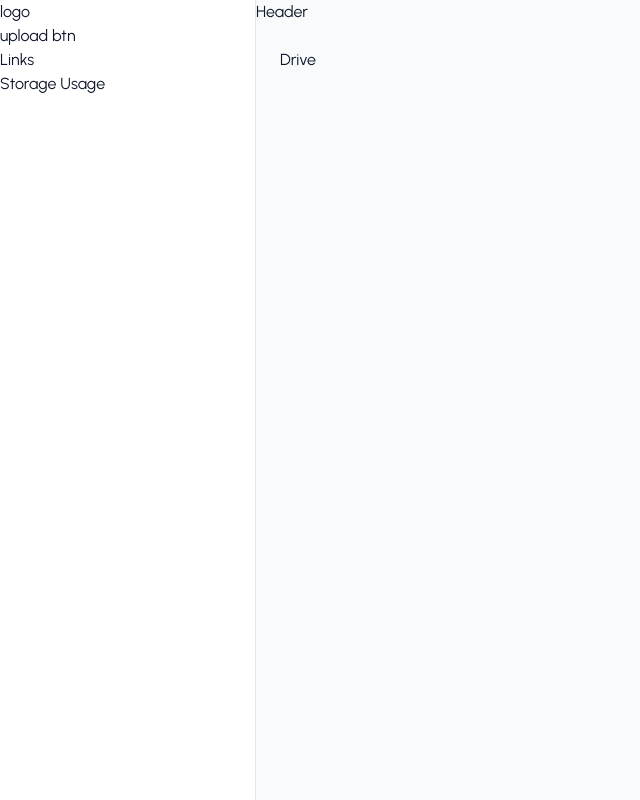
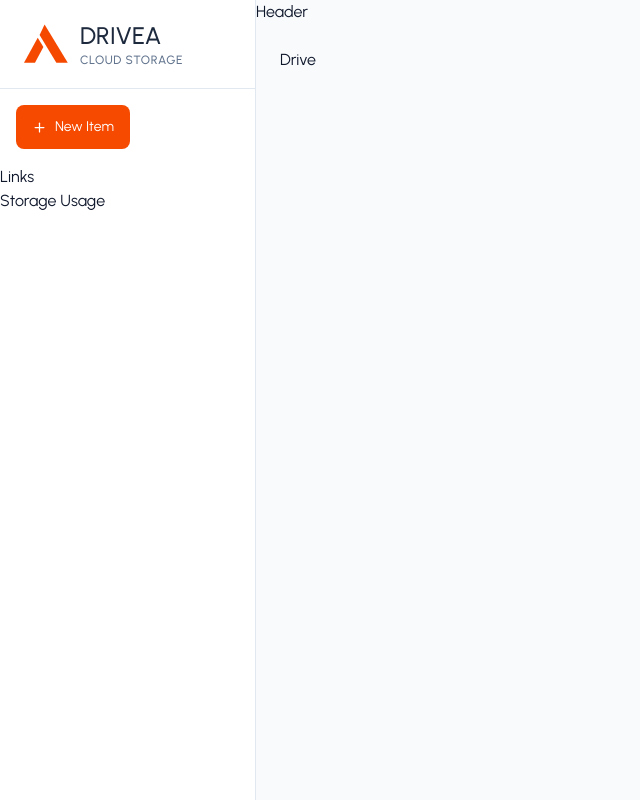
Before and after one commit to Jisap/Drivea-frontend, a React (Vite) app: page / in a window 1280 px wide. Shown: the whole page, without its empty margins (0-640 px from the left). Built offline with nearby package versions, Linux system fonts and the light colour scheme; no server answers.

Commit message:
Sidebar: upload CTA Dropdown

```diff
--- a/src/components/layout/Sidebar.tsx
+++ b/src/components/layout/Sidebar.tsx
@@ -1,13 +1,15 @@
 import React, { useRef } from 'react'
 import { useApp } from '../../context/AppContext'
 import { useLocation } from 'react-router-dom';
-import { HardDriveIcon, Trash2Icon, UsersIcon } from 'lucide-react';
+import { FolderPlusIcon, HardDriveIcon, HardDriveUploadIcon, PlusIcon, Trash2Icon, UsersIcon } from 'lucide-react';
+import { Dropdown, DropdownItem } from '../ui/Dropdown';
 
 const Sidebar = ({ onCreateFolderClick, isMobileOpen, setIsMobileOpen }) => {
 
+  const isUploading = false
   const { user, currentFolderId } = useApp();
   const location = useLocation();
-  const fileInputRef = useRef(null);
+  const fileInputRef = useRef<HTMLInputElement>(null);
 
   const storage_used = Number(user?.storage_used ?? 0);
   const storage_limit = Number(user?.storage_limit ?? 1073741824); // 1 GB
@@ -33,18 +35,63 @@ const Sidebar = ({ onCreateFolderClick, isMobileOpen, setIsMobileOpen }) => {
       <aside
         className={`
           fixed top-0 left-0 bottom-0 z-40 w-64 bg-white border-r border-slate-200 flex flex-col transition-transform duration-300
-          ${isMobileOpen ? "translate-x-0" : "-translate-x-full"}
+          ${isMobileOpen
+            ? "translate-x-0"         // si isMobileOpen es true mostrar sidebar (desplaza desde la izquierda a la derecha)
+            : "-translate-x-full"     // si isMobileOpen es false ocultar sidebar (desplaza desde la derecha a la izquierda) // Desktop: siempre mostrar sidebar
+          }
           md:translate-x-0
         `}
       >
         {/* Brand logo header */}
-        <div>
-          <p>logo</p>
+        <div className='flex items-center gap-3 px-6 py-5 border-b border-slate-200'>
+          <img
+            src="/logo.svg"
+            alt="Logo"
+            className='size-11'
+          />
+
+          <div>
+            <h1 className='text-2xl font-medium uppercase text-slate-800'>Drivea</h1>
+            <p className='text-xs text-slate-500 tracking-wider font-medium uppercase'>Cloud Storage</p>
+          </div>
         </div>
 
         {/* Upload CTA Dropdown */}
-        <div>
-          <p>upload btn</p>
+        <div className='p-4'>
+          <input
+            type="file"
+            ref={fileInputRef}
+            multiple
+            className='hidden'
+          />
+
+          <Dropdown
+            trigger={
+              <button
+                type="button"
+                disabled={isUploading}
+                className='w-full flex items-center justify-center gap-2 px-4 py-3 bg-orange-600 hover:bg-orange-700 text-white font-semibodl text-sm rounded-lg transition-all disabled:opacity-50 cursor-pointer'
+              >
+                <PlusIcon size={15} />
+                <span>New Item</span>
+              </button>
+            }
+            align="left"
+            className='w-32'
+          >
+            <DropdownItem
+              icon={HardDriveUploadIcon}
+              onClick={() => fileInputRef.current?.click()}
+            >
+              Upload Files
+            </DropdownItem>
+            <DropdownItem
+              icon={FolderPlusIcon}
+              onClick={() => onCreateFolderClick}
+            >
+              New Folder
+            </DropdownItem>
+          </Dropdown>
         </div>
 
         {/* Navigation Links */}
```
